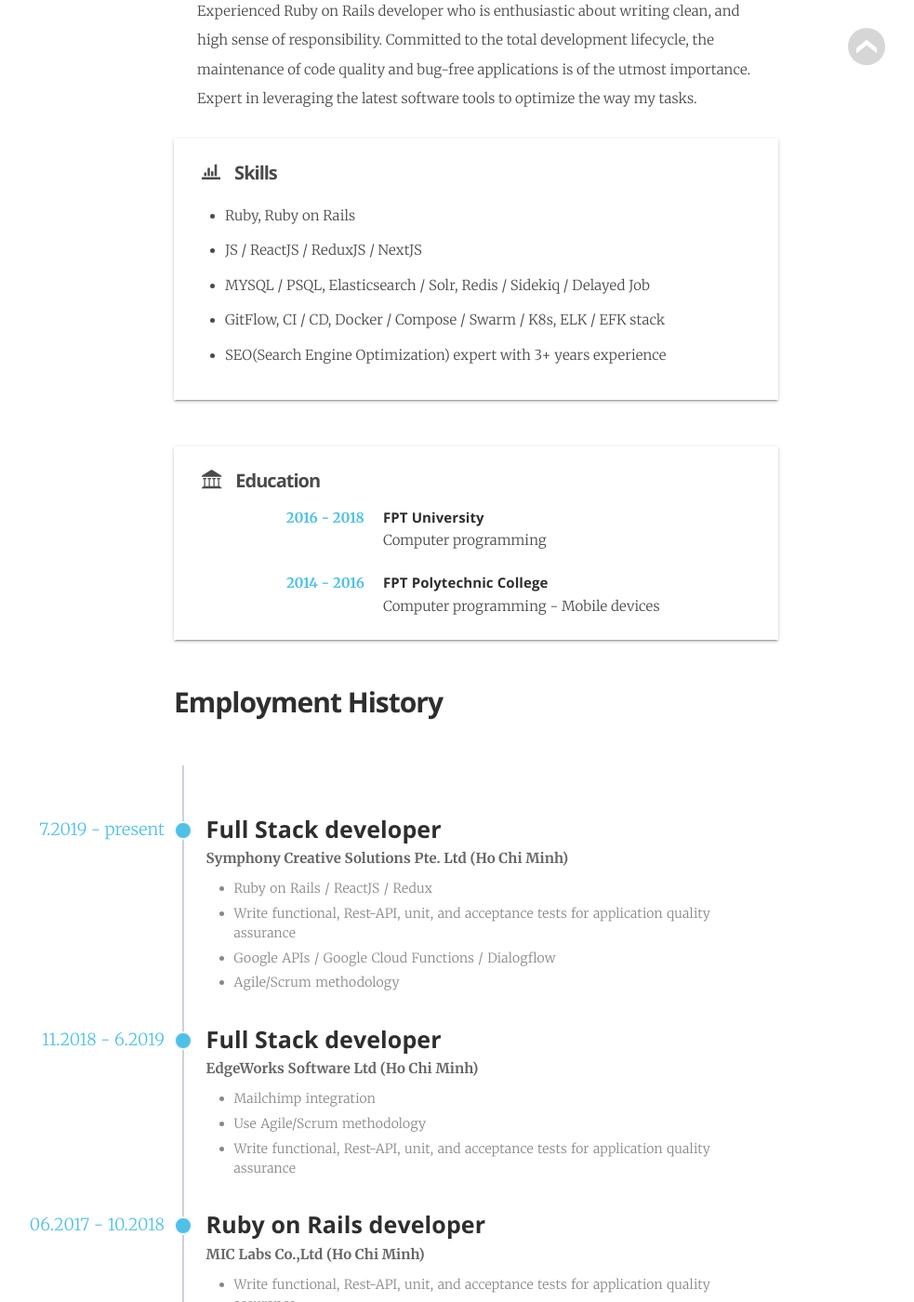
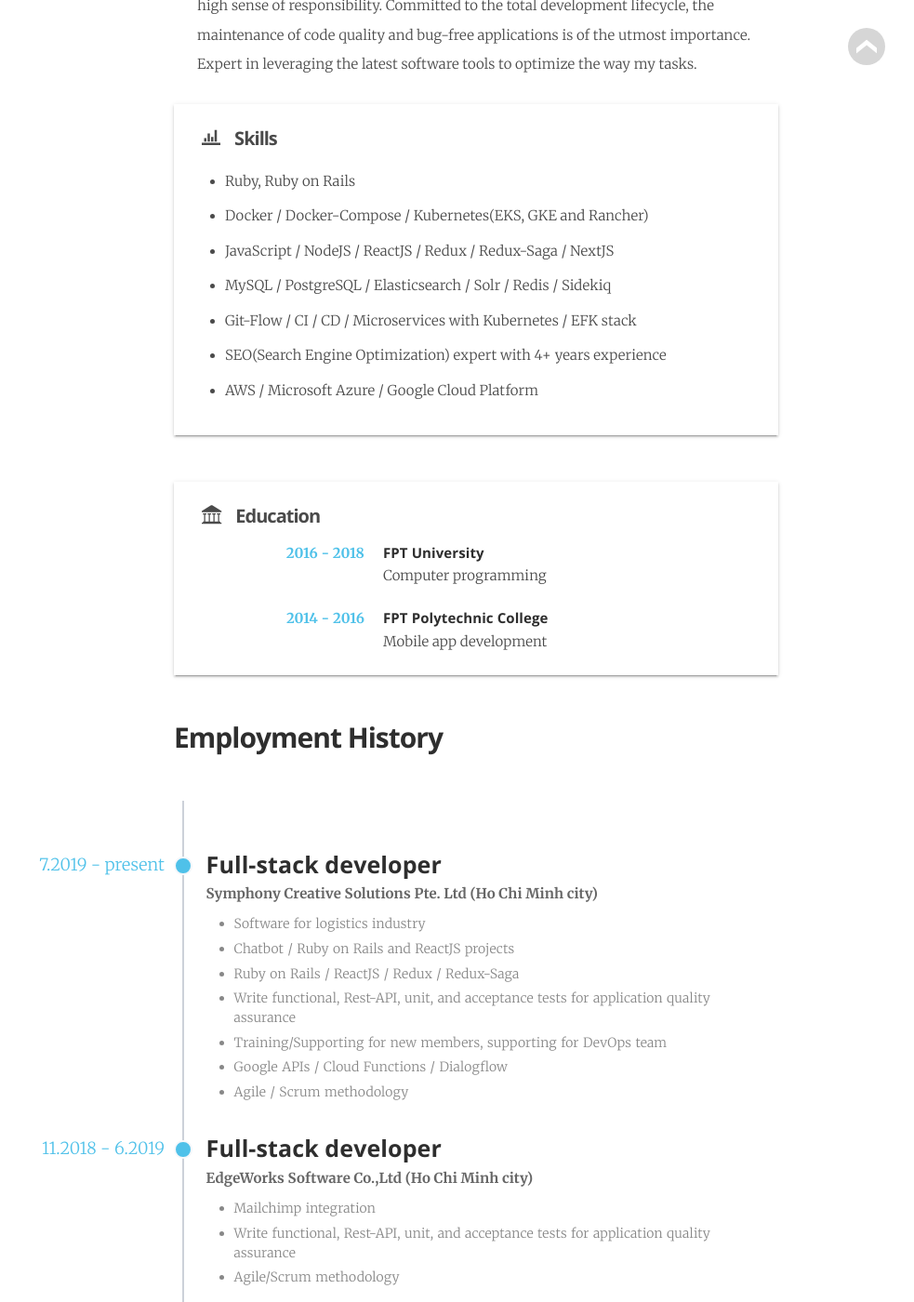
Before and after one commit to tanngoc93/tanngoc93.github.io, a Jekyll site: the page built from _pages/cv.html, in a window 1280 px wide and 1400 px high, scrolled down 582 px. Shown: the whole window at 93% size, without its empty margins (128-1111 px from the left). Built offline with Jekyll 4.4.1, drawn with Linux system fonts in a browser that asks for light colours; some web fonts are replaced; some of the changed text lies outside the part shown.

Commit message:
Update 2020-10-14

```diff
--- a/_config.yml
+++ b/_config.yml
@@ -7,8 +7,8 @@
 host: 0.0.0.0
 
 # Site settings
-title:            Full Stack Developer
-subtitle:         Ali Nguyen Blog
+title:            I'm a developer - NgocNT's
+subtitle:
 description:
 language:         "en" # default language of the blog. Language codes: http://www.w3schools.com/tags/ref_language_codes.asp
 
--- a/_data/authors.yml
+++ b/_data/authors.yml
@@ -28,9 +28,9 @@ ngocnt:
   name:         Nguyen Tan Ngoc
   cover:        /assets/mountain-alternative-cover.jpg
   picture:      /assets/ngocnt.jpg
-  bio:          This is my bio!
+  bio:
   location:     Vietnam
-  email:        tanngoc93@gmail.com
+  email:
   github:       tanngoc93
   linkedin:     ngoc-nguyen-tan-621962167
   facebook:     ntt520
--- a/_data/cv.yml
+++ b/_data/cv.yml
@@ -1,103 +1,108 @@
 ngocnt:
-    profile: "Experienced Ruby on Rails developer who is enthusiastic about writing clean, and high sense of responsibility. Committed to the total development lifecycle, the maintenance of code quality and bug-free applications is of the utmost importance. Expert in leveraging the latest software tools to optimize the way my tasks."
-    skills:
-        - "Ruby, Ruby on Rails"
-        - "JS / ReactJS / ReduxJS / NextJS"
-        - "MYSQL / PSQL, Elasticsearch / Solr, Redis / Sidekiq / Delayed Job"
-        - "GitFlow, CI / CD, Docker / Compose / Swarm / K8s, ELK / EFK stack"
-        - "SEO(Search Engine Optimization) expert with 3+ years experience"
+  profile: "Experienced Ruby on Rails developer who is enthusiastic about writing clean, and high sense of responsibility. Committed to the total development lifecycle, the maintenance of code quality and bug-free applications is of the utmost importance. Expert in leveraging the latest software tools to optimize the way my tasks."
+  skills:
+      - "Ruby, Ruby on Rails"
+      - "Docker / Docker-Compose / Kubernetes(EKS, GKE and Rancher)"
+      - "JavaScript / NodeJS / ReactJS / Redux / Redux-Saga / NextJS"
+      - "MySQL / PostgreSQL / Elasticsearch / Solr / Redis / Sidekiq"
+      - "Git-Flow / CI / CD / Microservices with Kubernetes / EFK stack"
+      - "SEO(Search Engine Optimization) expert with 4+ years experience"
+      - "AWS / Microsoft Azure / Google Cloud Platform"
 
-    education:
-        - time:             "2016 - 2018"
-          location:         "FPT University"
-          description:      "Computer programming"
-        - time:             "2014 - 2016"
-          location:         "FPT Polytechnic College"
-          description:      "Computer programming - Mobile devices"
+  education:
+      - time:             "2016 - 2018"
+        location:         "FPT University"
+        description:      "Computer programming"
+      - time:             "2014 - 2016"
+        location:         "FPT Polytechnic College"
+        description:      "Mobile app development"
 
-    employment:
-        - time:             "7.2019 - present"
-          location:         "Ho Chi Minh"
-          company:          "Symphony Creative Solutions Pte. Ltd"
-          position:         "Full Stack developer"
-          responsibilities:
-            - "Ruby on Rails / ReactJS / Redux"
-            - "Write functional, Rest-API, unit, and acceptance tests for application quality assurance"
-            - "Google APIs / Google Cloud Functions / Dialogflow"
-            - "Agile/Scrum methodology"
+  employment:
+      - time:             "7.2019 - present"
+        location:         "Ho Chi Minh city"
+        company:          "Symphony Creative Solutions Pte. Ltd"
+        position:         "Full-stack developer"
+        responsibilities:
+          - "Software for logistics industry"
+          - "Chatbot / Ruby on Rails and ReactJS projects"
+          - "Ruby on Rails / ReactJS / Redux / Redux-Saga"
+          - "Write functional, Rest-API, unit, and acceptance tests for application quality assurance"
+          - "Training/Supporting for new members, supporting for DevOps team"
+          - "Google APIs / Cloud Functions / Dialogflow"
+          - "Agile / Scrum methodology"
 
-        - time:             "11.2018 - 6.2019"
-          location:         "Ho Chi Minh"
-          company:          "EdgeWorks Software Ltd"
-          position:         "Full Stack developer"
-          responsibilities:
-            - "Mailchimp integration"
-            - "Use Agile/Scrum methodology"
-            - "Write functional, Rest-API, unit, and acceptance tests for application quality assurance"
+      - time:             "11.2018 - 6.2019"
+        location:         "Ho Chi Minh city"
+        company:          "EdgeWorks Software Co.,Ltd"
+        position:         "Full-stack developer"
+        responsibilities:
+          - "Mailchimp integration"
+          - "Write functional, Rest-API, unit, and acceptance tests for application quality assurance"
+          - "Agile/Scrum methodology"
 
-        - time:             "06.2017 - 10.2018"
-          location:         "Ho Chi Minh"
-          company:          "MIC Labs Co.,Ltd"
-          position:         "Ruby on Rails developer"
-          responsibilities:
-            - "Write functional, Rest-API, unit, and acceptance tests for application quality assurance"
-            - "Complete database migrations with Ruby on Rails and ActiveRecord"
-            - "Use Agile/Scrum methodology, version control tool Git and code storage tools as Github or Gitlab. Apply CI/CD services to test, build, and deploy our projects"
-            - "Integrate payment gateway, and email functionality in applications by using Stripe/Paypal/Sendgrid"
-            - "Working with ReactJS/Redux, ShopifyAPIs, SocialAPIs, etc"
+      - time:             "06.2017 - 10.2018"
+        location:         "Ho Chi Minh city"
+        company:          "MIC Labs Co.,Ltd"
+        position:         "Ruby on Rails developer"
+        responsibilities:
+          - "Write functional, Rest-API, unit, and acceptance tests for application quality assurance"
+          - "Complete database migrations with Ruby on Rails and ActiveRecord"
+          - "Use Agile/Scrum methodology, version control tool Git and code storage tools as Github or Gitlab. Apply CI/CD services to test, build, and deploy our projects"
+          - "Integrate payment gateway, and email functionality in applications by using Stripe/Paypal/Sendgrid"
+          - "Working with ReactJS/Redux, ShopifyAPIs, SocialAPIs, etc"
 
-        - time:             "06.2016 - 02.2017"
-          location:         "Ho Chi Minh"
-          company:          "TRYCZ Co.,Ltd"
-          position:         "Junior Ruby on Rails developer"
-          responsibilities:
-            - "Write functional, Rest-API, unit, and acceptance tests for application quality assurance"
-            - "Complete database migrations with Ruby on Rails and ActiveRecord"
-            - "Integrate payment gateway, and email functionality in applications by using Stripe/Sendgrid"
+      - time:             "06.2016 - 02.2017"
+        location:         "Ho Chi Minh city"
+        company:          "TRYCZ Co.,Ltd"
+        position:         "Junior Ruby on Rails developer"
+        responsibilities:
+          - "Write functional, Rest-API, unit, and acceptance tests for application quality assurance"
+          - "Complete database migrations with Ruby on Rails and ActiveRecord"
+          - "Integrate payment gateway, and email functionality in applications by using Stripe/Sendgrid"
 
-        - time:             "08.2015 - 04.2016"
-          location:         "Ho Chi Minh"
-          company:          "NKS"
-          position:         "Junior Android Developer(Parttime Job)"
-          responsibilities:
-            - "Responsible for development of all application components and UI resources"
-            - "Integrated Google play services and Google Maps API / Parse platform"
+      - time:             "08.2015 - 04.2016"
+        location:         "Ho Chi Minh city"
+        company:          "NKS"
+        position:         "Junior Android Developer(Parttime Job)"
+        responsibilities:
+          - "Responsible for development of all application components and UI resources"
+          - "Integrated Google play services and Google Maps API / Parse platform"
 
-    projects:
-        - time:             "From March 2019"
-          team:             "Solo"
-          title:            "Individual Project: www.TheDogPaws.com"
-          technologies:     "CircleCI, Ruby on Rails, Redis, Sidekiq, Wordpress-REST-API, ReactJS / NextJS, Phusion Passenger, Traefik, Docker / Docker Swarm"
-          responsibilities:
-            - "Database design"
-            - "Front-End Handling"
-            - "Write functional, unit, and acceptance tests"
-            - "Handle Scheduled Jobs with Redis / Sidekiq"
+  projects:
+      - time:             "From March 2019"
+        team:             "Solo"
+        title:            "Individual Project: www.TheDogPaws.com"
+        technologies:     "CircleCI, Ruby on Rails, Redis, Sidekiq, Wordpress-REST-API, ReactJS / NextJS, Phusion-Passenger, Docker / Docker Swarm, Traefik"
+        responsibilities:
+          - "Database design"
+          - "Front-End Handling"
+          - "Write functional, unit, and acceptance tests"
+          - "Handle Scheduled Jobs with Redis / Sidekiq"
 
-        - time:             "5 months in 2018"
-          team:             "Solo"
-          title:            "Web Project: otomoTravel"
-          technologies:     "Ruby on Rails, JavaScript, ReactJS, HTML5, CSS"
-          responsibilities:
-            - "Front-end Handling"
-            - "Write functional, unit, and acceptance tests"
-            - "Implementation of CI/CD, server configuration"
-            - "Stripe Payment Gateway & Social Network integration"
+      - time:             "5 months in 2018"
+        team:             "Solo"
+        title:            "Web Project: otomoTravel"
+        technologies:     "Ruby on Rails, JavaScript, ReactJS, HTML5, CSS"
+        responsibilities:
+          - "Front-end Handling"
+          - "Write functional, unit, and acceptance tests"
+          - "Implementation of CI/CD, server configuration"
+          - "Stripe Payment Gateway & Social Network integration"
 
-        - time:             "6 months in [2017 - 2018]"
-          team:             "Team of 2"
-          title:            "RESTful APIs for Pipster App"
-          technologies:     "Ruby on Rails, Redis, Sidekiq, Docker, Docker Compose"
-          responsibilities:
-            - "Link: www.getpipster.com"
-            - "Write functional, unit, and acceptance tests"
-            - "Social Network Integration, etc"
+      - time:             "6 months in [2017 - 2018]"
+        team:             "Team of 2"
+        title:            "RESTful APIs for Pipster App"
+        technologies:     "Ruby on Rails, Redis, Sidekiq, Docker, Docker Compose"
+        responsibilities:
+          - "Link: www.getpipster.com"
+          - "Write functional, unit, and acceptance tests"
+          - "Social Network Integration, etc"
 
-        - time:             "6 months in 2017"
-          team:             "Team of 2"
-          title:            "Web Project: AnomicChat"
-          technologies:     "Ruby on Rails, JavaScript, HTML5, CSS, Docker, Docker Compose"
-          responsibilities:
-            - "Design part of the database"
-            - "Stripe payment gateway integration"
-            - "Written more than 60% functional"
+      - time:             "6 months in 2017"
+        team:             "Team of 2"
+        title:            "Web Project: AnomicChat"
+        technologies:     "Ruby on Rails, JavaScript, HTML5, CSS, Docker, Docker Compose"
+        responsibilities:
+          - "Design part of the database"
+          - "Stripe payment gateway integration"
+          - "Written more than 60% functional"
```
Also changed, not shown: Gemfile (+5 -5 lines), _posts/2019-06-06-how-to-use-robots-txt.md (deleted, +0 -45 lines), _posts/2019-06-12-allow-all-cross-origin-requests to-your-WordPress-site's-REST-API.md (deleted, +0 -77 lines), _posts/2019-10-17-how-to-use-Capistrano-to deploy-a-web-application.md (deleted, +0 -36 lines), index.html (+1 -58 lines), 1 other file.
